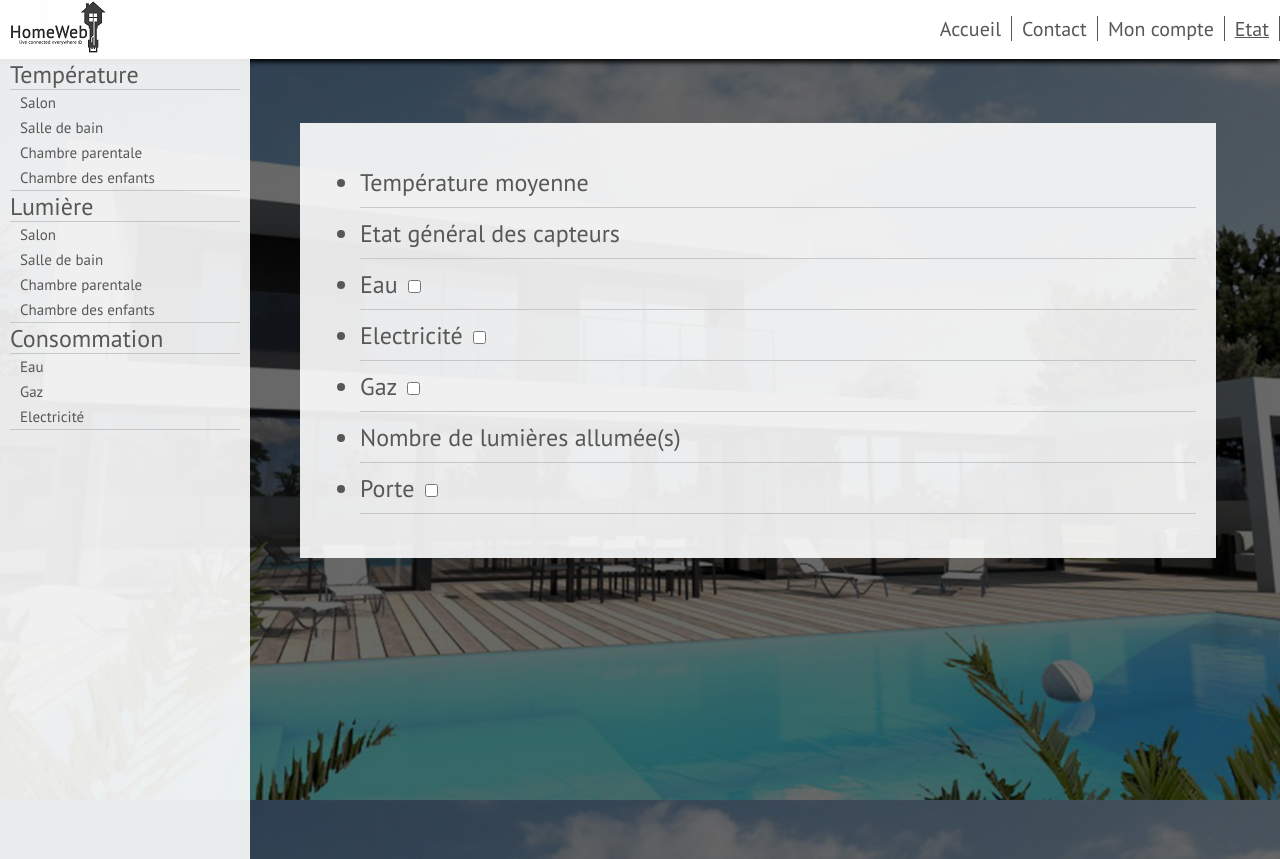
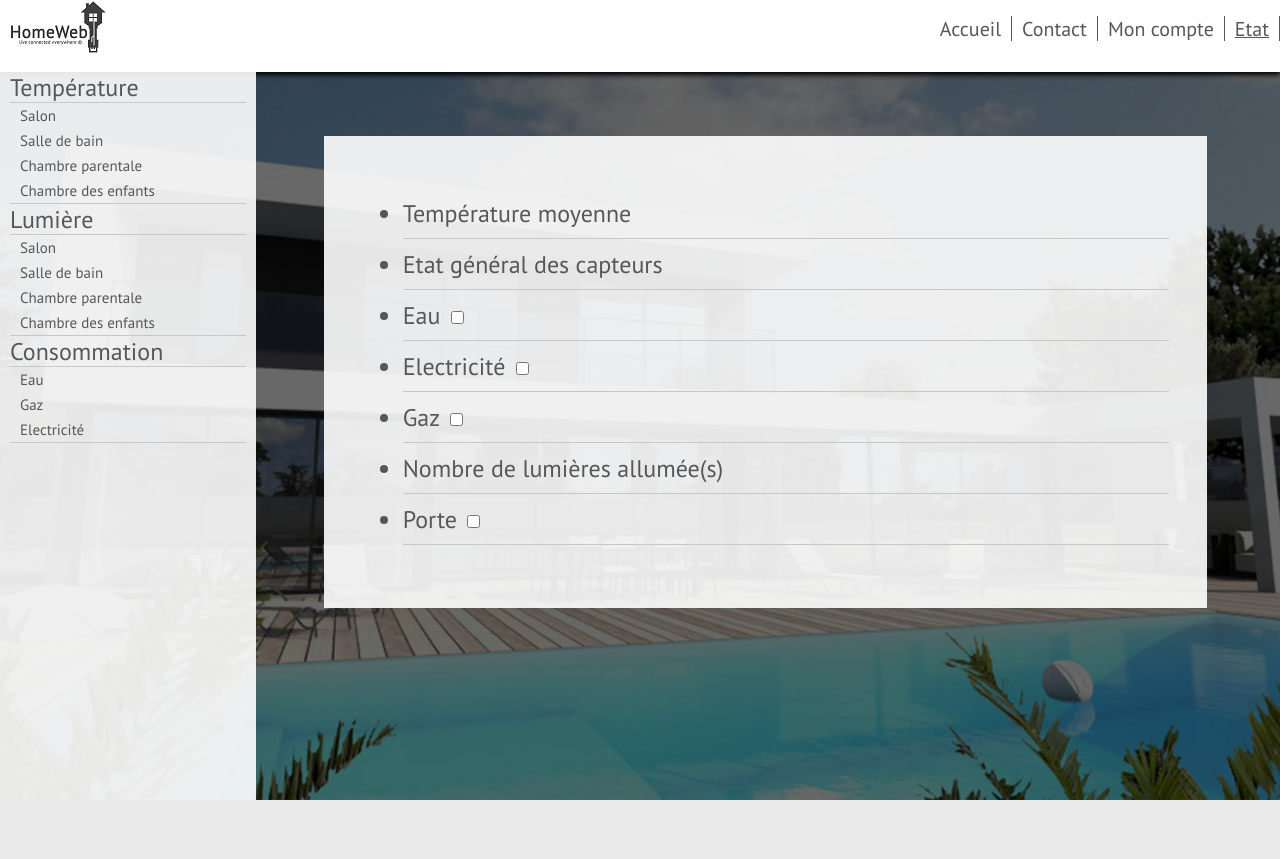
Before and after one commit to homeweborg/APP-Homeweb, a PHP site: page /etat.html in a window 1280 px wide. After the commit the page ends 800 px from the top, so only its background shows below. Run offline with PHP 8.4, Linux system fonts and the light colour scheme.

Commit message:
je refais ce que j'ai fais et qui a pas marché quand j'ai commit :(

```diff
--- a/Styles/main.css
+++ b/Styles/main.css
@@ -9,6 +9,11 @@
     font-style: normal;
 }
 
+html, #page{
+    height: 100%;
+    width: 100%;
+}
+
 body
 {
 	background: url('../image/fond.png') ;
@@ -18,7 +23,7 @@ body
 	background-size: cover ;
 	color: #575757;
 	font-family: pt_sansregular;
-	margin: 0%;
+	margin: 0px;
     height: 100%;
 }
 
@@ -48,6 +53,7 @@ header
     justify-content: space-between;
     background-color: white;
     box-shadow: 0px 3px 5px black;
+    height: 9%;
 }
 
 
@@ -252,10 +258,13 @@ form p
 
 #capteurs {
     background-color: rgba(255,255,255,0.9);
-    width: 250px;
-    height: 100vh;
+    width: 20%;
+    height: 91%;
     overflow: auto;
-    float:left;
+    display: inline-block;
+    vertical-align: top;
+    max-width: 300px;
+    min-width: 200px;
 }
 #capteurs ul li{
     font-size: x-large;
@@ -314,9 +323,10 @@ form p
     margin-top: 5%;
     margin-bottom: 5%;
     margin-right: 5%;
-    margin-left: 300px;
-    width: 30% 50%;
-    padding: 20px 20px 20px 20px;
+    margin-left: 5%;
+    width: 63%;
+    padding: 3% 3% 3% 3%;
+    display:inline-block;
 }
 
 #boite ul li
```
